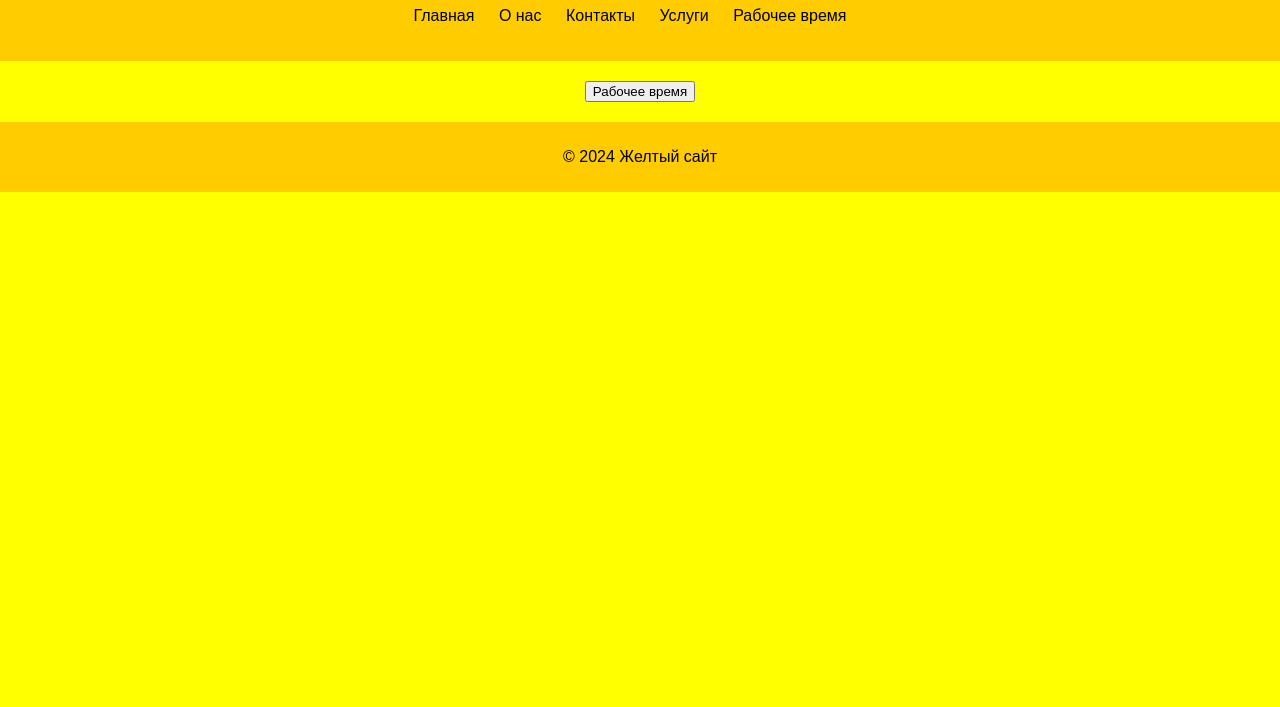
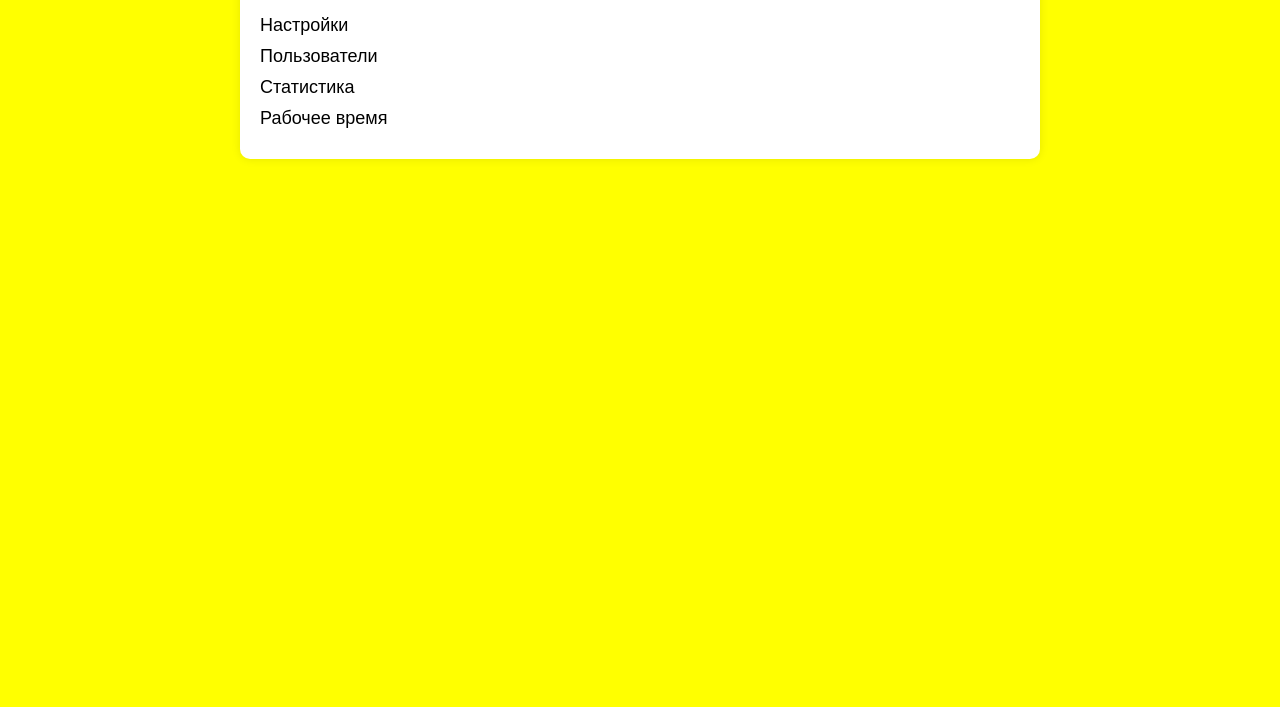
Before and after one commit to odobren/admin, a plain HTML site: page index.html in a window 1280 px wide. Shown: the part 93-800 px from the top of the page. Drawn offline with Linux system fonts and the light colour scheme.

Commit message:
Update index.html

```diff
--- a/index.html
+++ b/index.html
@@ -3,28 +3,73 @@
 <head>
     <meta charset="UTF-8">
     <meta name="viewport" content="width=device-width, initial-scale=1.0">
-    <title>Желтый сайт</title>
-    <link rel="stylesheet" href="styles.css">
+    <title>Административная панель</title>
+    <style>
+        body {
+            background-color: yellow;
+            font-family: Arial, sans-serif;
+            margin: 0;
+            padding: 0;
+        }
+        .container {
+            max-width: 800px;
+            margin: 0 auto;
+            padding: 20px;
+        }
+        .admin-menu {
+            background-color: white;
+            border-radius: 10px;
+            padding: 20px;
+            box-shadow: 0px 0px 10px rgba(0, 0, 0, 0.1);
+            margin-bottom: 20px;
+        }
+        .admin-menu ul {
+            list-style-type: none;
+            padding: 0;
+            margin: 0;
+        }
+        .admin-menu ul li {
+            margin-bottom: 10px;
+        }
+        .admin-menu ul li a {
+            color: black;
+            text-decoration: none;
+            font-size: 18px;
+        }
+        .admin-menu ul li a:hover {
+            color: blue;
+        }
+        .btn {
+            display: inline-block;
+            padding: 10px 20px;
+            background-color: blue;
+            color: white;
+            text-decoration: none;
+            border-radius: 5px;
+            transition: background-color 0.3s ease;
+        }
+        .btn:hover {
+            background-color: darkblue;
+        }
+    </style>
 </head>
 <body>
-    <header>
-        <h1>Желтый сайт</h1>
-        <nav>
+    <div class="container">
+        <div class="admin-menu">
+            <h2>Меню администратора</h2>
             <ul>
-                <li><a href="#">Главная</a></li>
-                <li><a href="#">О нас</a></li>
-                <li><a href="#">Контакты</a></li>
-                <li><a href="#">Услуги</a></li>
-                <li><a href="#">Рабочее время</a></li>
+                <li><a href="#">Настройки</a></li>
+                <li><a href="#">Пользователи</a></li>
+                <li><a href="#">Статистика</a></li>
+                <li><a href="#" id="btnWorkingHours">Рабочее время</a></li>
             </ul>
-        </nav>
-    </header>
-    <main>
-        <button onclick="openSchedule()">Рабочее время</button>
-    </main>
-    <footer>
-        <p>&copy; 2024 Желтый сайт</p>
-    </footer>
-    <script src="script.js"></script>
+        </div>
+    </div>
+
+    <script>
+        document.getElementById('btnWorkingHours').addEventListener('click', function() {
+            window.location.href = 'https://docs.google.com/spreadsheets/d/1S46rWz7XGKtt21wggySyaFjcHKFvmxsdfjUEFyltZPY/edit#gid=0';
+        });
+    </script>
 </body>
 </html>
```
